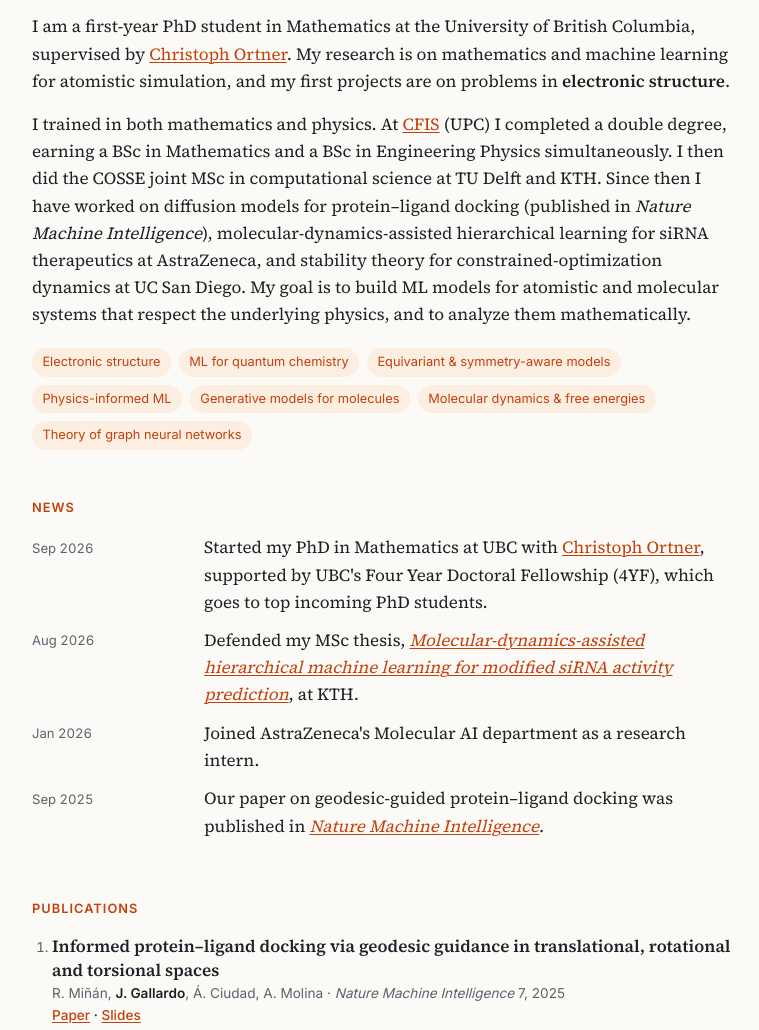
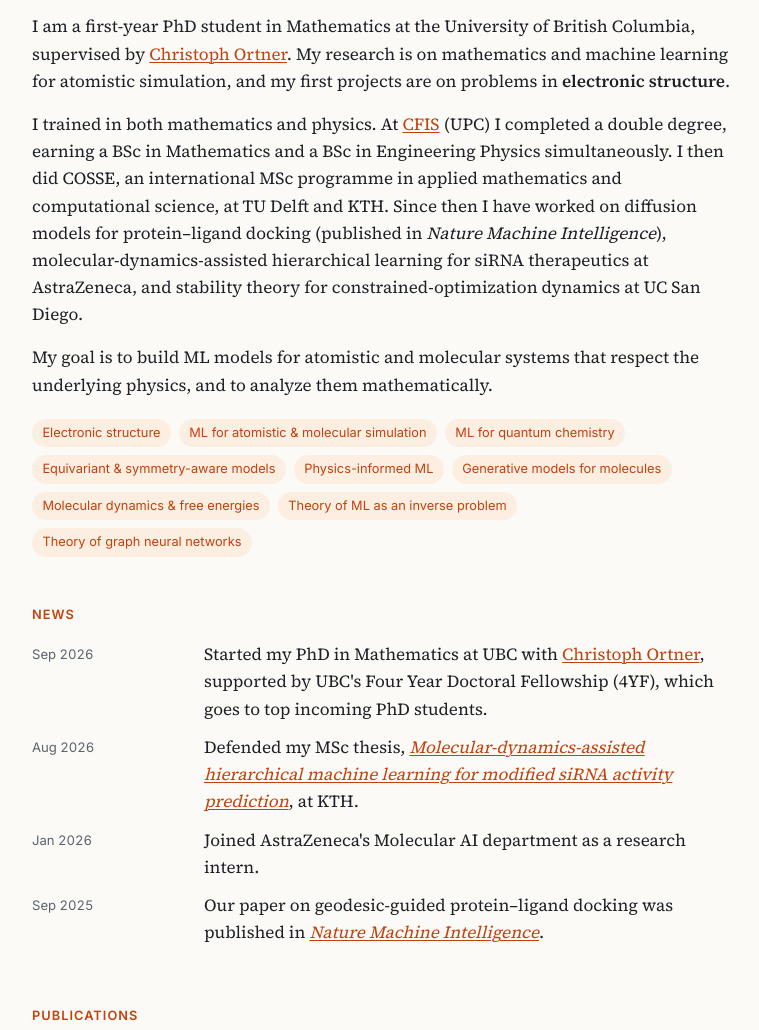
Before and after one commit to javier-gallardo-saenz/javier-gallardo-saenz.github.io, a plain HTML site: page index.html in a window 1280 px wide. Shown: the part 672-1702 px from the top of the page, without its empty margins (256-1015 px from the left). Drawn offline with Linux system fonts and the light colour scheme.

Commit message:
Refine about section and research-interest tags
Co-Authored-By: Claude Opus 5.5 <noreply@anthropic.com>

```diff
--- a/index.html
+++ b/index.html
@@ -63,20 +63,25 @@
     </p>
     <p>
       I trained in both mathematics and physics. At <a href="https://cfis.upc.edu/en">CFIS</a> (UPC) I completed a
-      double degree, earning a BSc in Mathematics and a BSc in Engineering Physics simultaneously. I then did the
-      COSSE joint MSc in computational science at TU Delft and KTH. Since then I have worked on diffusion models for
-      protein–ligand docking (published in <em>Nature Machine Intelligence</em>), molecular-dynamics-assisted
-      hierarchical learning for siRNA therapeutics at AstraZeneca, and stability theory for constrained-optimization
-      dynamics at UC San Diego. My goal is to build ML models for atomistic and molecular systems that respect the
-      underlying physics, and to analyze them mathematically.
+      double degree, earning a BSc in Mathematics and a BSc in Engineering Physics simultaneously. I then did COSSE, an
+      international MSc programme in applied mathematics and computational science, at TU Delft and KTH. Since then
+      I have worked on diffusion models for protein–ligand docking (published in <em>Nature Machine
+      Intelligence</em>), molecular-dynamics-assisted hierarchical learning for siRNA therapeutics at AstraZeneca,
+      and stability theory for constrained-optimization dynamics at UC San Diego.
+    </p>
+    <p>
+      My goal is to build ML models for atomistic and molecular systems that respect the underlying physics, and to
+      analyze them mathematically.
     </p>
     <ul class="tags" aria-label="Research interests">
       <li>Electronic structure</li>
+      <li>ML for atomistic &amp; molecular simulation</li>
       <li>ML for quantum chemistry</li>
       <li>Equivariant &amp; symmetry-aware models</li>
       <li>Physics-informed ML</li>
       <li>Generative models for molecules</li>
       <li>Molecular dynamics &amp; free energies</li>
+      <li>Theory of ML as an inverse problem</li>
       <li>Theory of graph neural networks</li>
     </ul>
   </section>
@@ -274,7 +279,7 @@
       <dt>2024 – 2026</dt>
       <dd>
         <p class="title">MSc, COSSE: Computer Simulations for Science and Engineering · TU Delft &amp; KTH</p>
-        <p>Joint international master's programme in applied mathematics and scientific computing.</p>
+        <p>International master's programme in applied mathematics and computational science.</p>
       </dd>
 
       <dt>2019 – 2024</dt>
```
